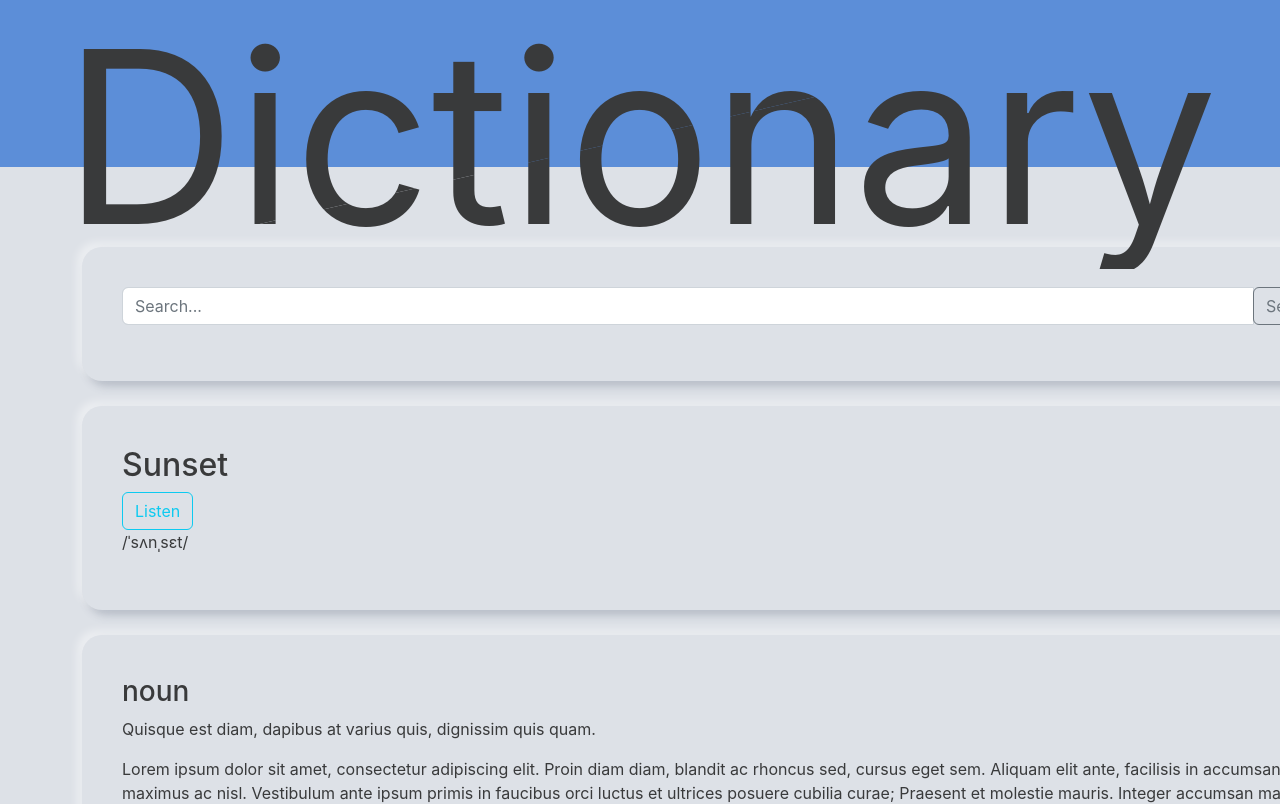
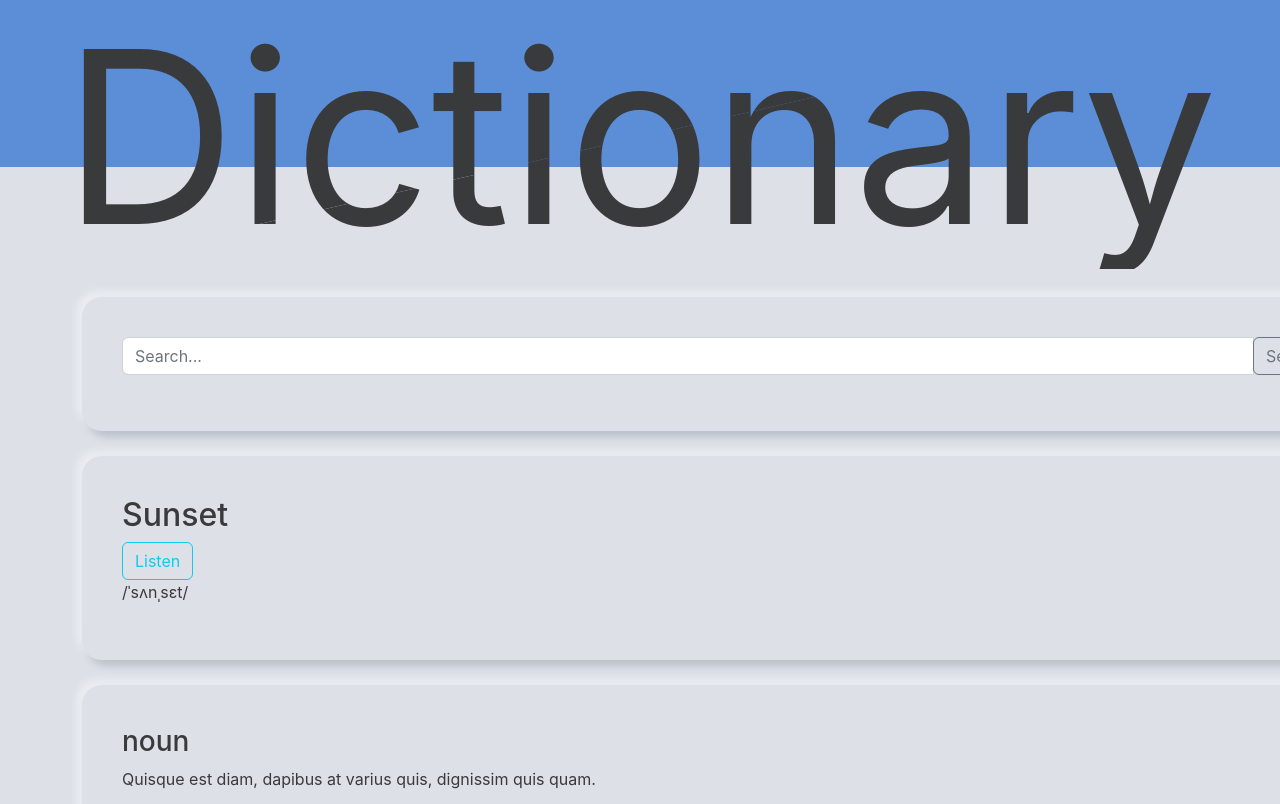
Before and after one commit to hannashapovalova/dictionary-react, a React (Create React App) app: page / in a window 1280 px wide. Shown: the top 804 px of the page. Built offline with nearby package versions, Linux system fonts and the light colour scheme.

Commit message:
Changed Margin

```diff
--- a/src/App.css
+++ b/src/App.css
@@ -45,7 +45,7 @@
 .information-block,
 .footer-block {
   background-color: #DDE1E7;
-  margin-top: 55px;
+  margin-top: 105px;
 }
 
 .search-form-block,
```
